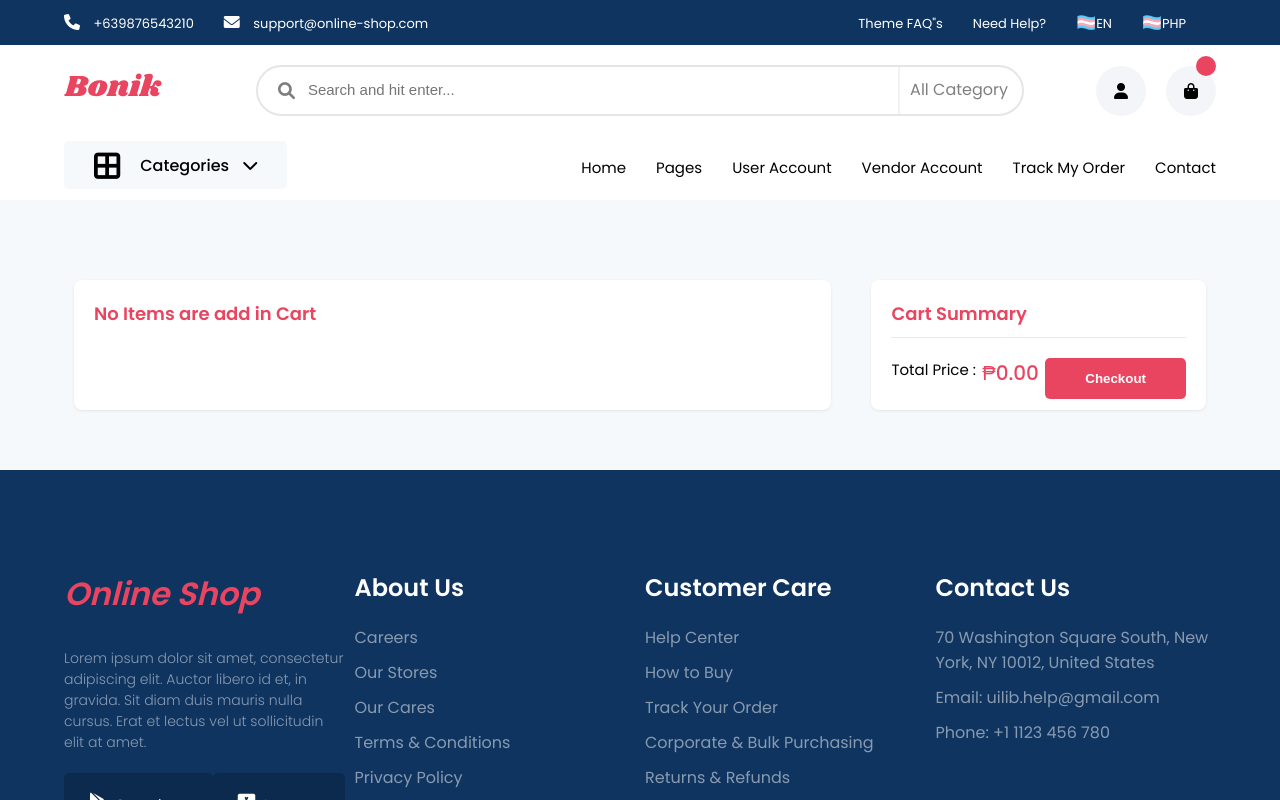
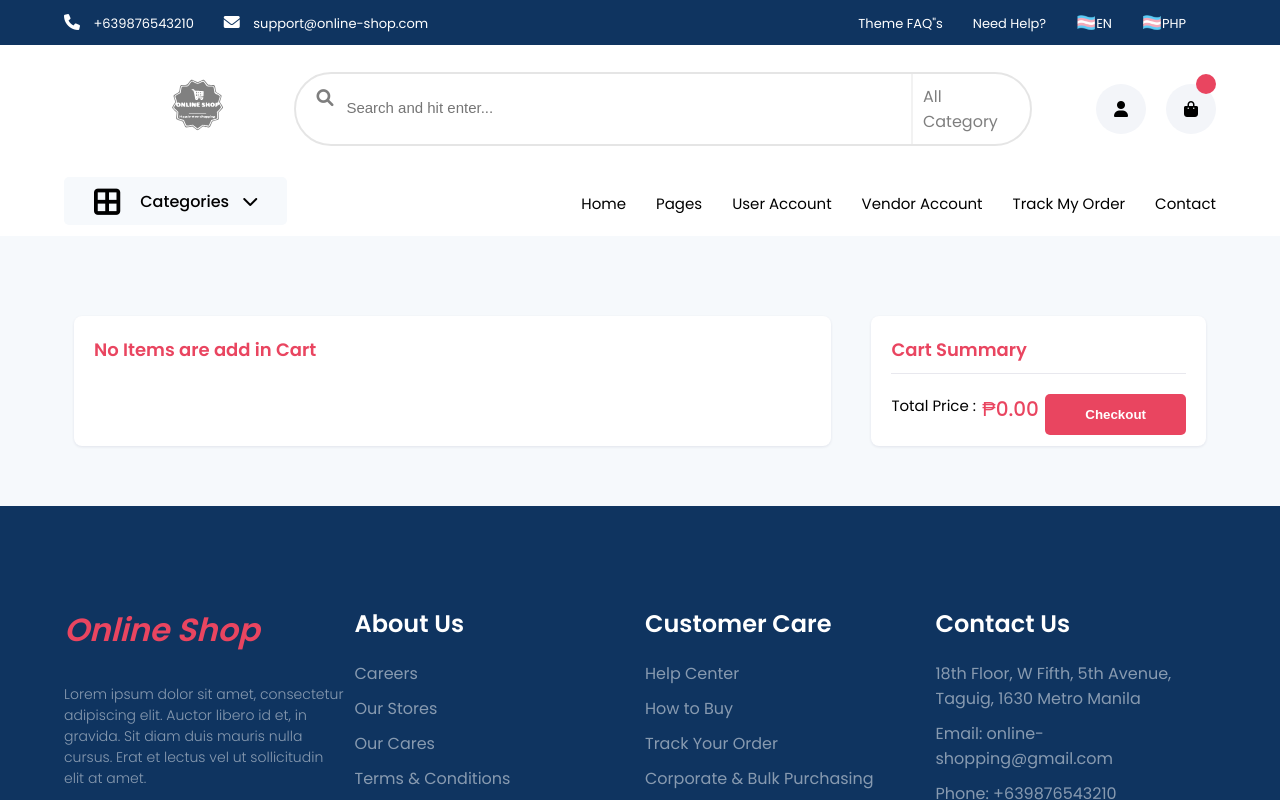
Before and after one commit to litotejano1727/Second-Project-master, a React (Create React App) app: page /cart in a window 1280 px wide. Shown: the top 800 px of the page. Built offline with nearby package versions, Linux system fonts and the light colour scheme.

Commit message:
Add shop logo

```diff
--- a/src/common/footer/Footer.jsx
+++ b/src/common/footer/Footer.jsx
@@ -11,11 +11,11 @@ const Footer = () => {
             <p>Lorem ipsum dolor sit amet, consectetur adipiscing elit. Auctor libero id et, in gravida. Sit diam duis mauris nulla cursus. Erat et lectus vel ut sollicitudin elit at amet.</p>
             <div className='icon d_flex'>
               <div className='img d_flex'>
-                <i class='fa-brands fa-google-play'></i>
+                <i className='fa-brands fa-google-play'></i>
                 <span>Google Play</span>
               </div>
               <div className='img d_flex'>
-                <i class='fa-brands fa-app-store-ios'></i>
+                <i className='fa-brands fa-app-store-ios'></i>
                 <span>App Store</span>
               </div>
             </div>
@@ -44,9 +44,9 @@ const Footer = () => {
           <div className='box'>
             <h2>Contact Us</h2>
             <ul>
-              <li>70 Washington Square South, New York, NY 10012, United States </li>
-              <li>Email: uilib.help@gmail.com</li>
-              <li>Phone: +1 1123 456 780</li>
+              <li>18th Floor, W Fifth, 5th Avenue, Taguig, 1630 Metro Manila</li>
+              <li>Email: online-shopping@gmail.com</li>
+              <li>Phone: +639876543210</li>
             </ul>
           </div>
         </div>
--- a/src/common/header/Search.jsx
+++ b/src/common/header/Search.jsx
@@ -13,7 +13,7 @@ const Search = ({ CartItem }) => {
       <section className='search'>
         <div className='container c_flex'>
           <div className='logo width '>
-            <img src={logo} alt='' />
+            <img src={logo} className='icon-size' alt='' />
           </div>
 
           <div className='search-box f_flex'>
--- /dev/null
+++ b/src/common/header/search.css
@@ -0,0 +1,3 @@
+.icon-size {
+    transform: scale(2);
+}
--- a/src/components/MainPage/Sdata.js
+++ b/src/components/MainPage/Sdata.js
@@ -23,5 +23,5 @@ const Sdata = [
         desc: "Lorem ipsum dolor sit amet, consectetur adipiscing elit. Quis lobortis consequat eu, quam etiam at quis ut convallis.",
         cover: "./images/SlideCard/slide-4.png",
     },
-]
-export default Sdata
+];
+export default Sdata;
```
Also changed, not shown: src/components/assets/images/logo.svg, 1 other file (tests, documents, lock files or other folders). Lines whose indentation alone changed are shown as unchanged.
